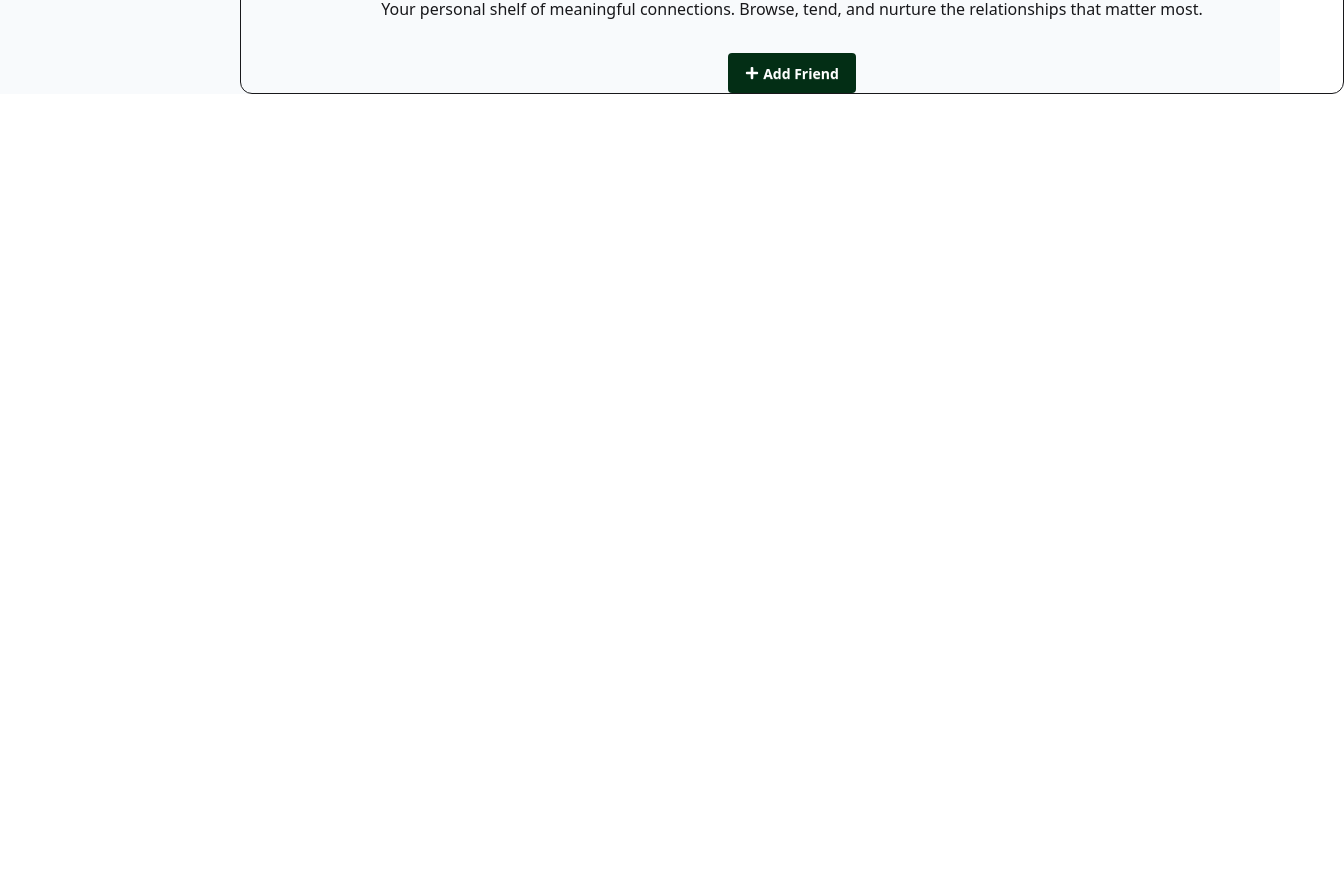
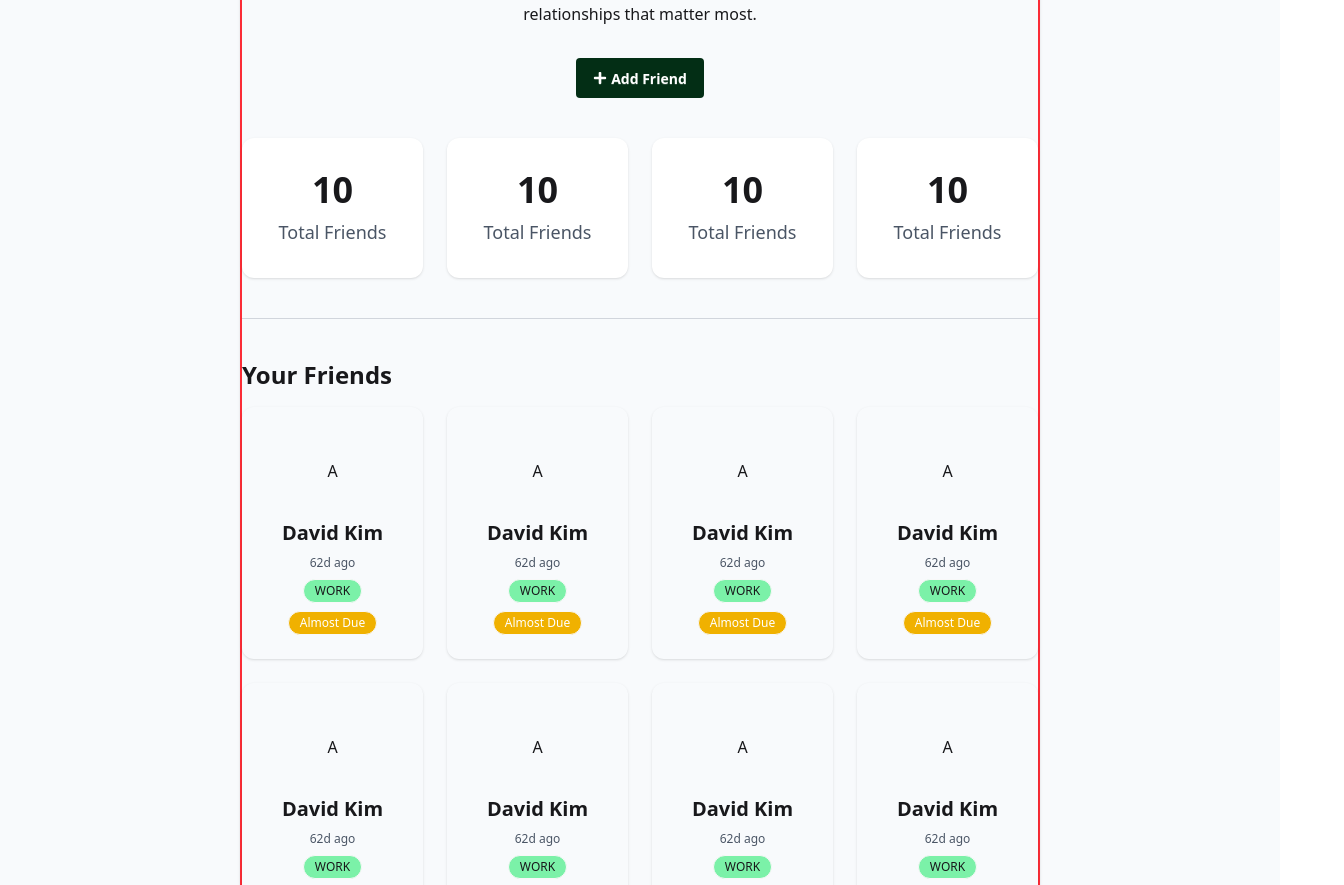
Before and after one commit to moziful/Assignment-07, a Next.js app: page / in a window 1280 px wide. Shown: the part 200-1085 px from the top of the page, 1344 px wide, since content can reach past the window. Before the commit the page ends 800 px from the top, so only its background shows below. Built offline with nearby package versions, Linux system fonts and the light colour scheme.

Commit message:
Added Stats and Friends Crad Layout

```diff
--- a/src/app/banner/page.jsx
+++ b/src/app/banner/page.jsx
@@ -6,14 +6,16 @@ const whiteText = "text-white";
 
 const Banner = () => {
   return (
-    <div className="w-276 mx-auto flex flex-col justify-center items-center gap-8 rounded-xl border">
+    <div className="w-full mx-auto flex flex-col justify-center items-center text-center gap-8 rounded-xl">
       <div className="flex flex-col gap-4">
         <h1 className="text-5xl font-bold">
           Friends to keep close in your life
         </h1>
         <p>
           Your personal shelf of meaningful connections. Browse, tend, and
-          nurture the relationships that matter most.
+          nurture the
+          <br />
+          relationships that matter most.
         </p>
       </div>
       <LinkedButtonWithIcon
--- /dev/null
+++ b/src/app/friendscard/page.jsx
@@ -0,0 +1,21 @@
+const FriendCard = () => {
+  return (
+    <div className="p-6 flex flex-col gap-2 justify-center items-center rounded-xl shadow">
+      <div className="w-20 h-20 flex justify-center items-center rounded-full">
+        A
+      </div>
+      <div className="flex flex-col gap-2">
+        <h4 className="text-xl font-semibold">David Kim</h4>
+        <p className="text-xs text-center text-gray-600">62d ago</p>
+      </div>
+      <button className="text-xs font-medium badge rounded-full bg-green-300">
+        WORK
+      </button>
+      <button className="text-xs font-medium badge rounded-full text-white bg-yellow-500">
+        Almost Due
+      </button>
+    </div>
+  );
+};
+
+export default FriendCard;
--- a/src/app/layout.js
+++ b/src/app/layout.js
@@ -23,9 +23,9 @@ export default function RootLayout({ children }) {
       lang="en"
       className={`${geistSans.variable} ${geistMono.variable} h-full antialiased`}
     >
-      <body className="flex flex-col bg-[#F8FAFC]">
+      <body className="flex flex-col gap-10 bg-[#F8FAFC]">
         <Navbar />
-        <main className="pt-15 mx-60 flex flex-col gap-10">{children}</main>
+        <main className="mx-60 flex flex-col gap-10">{children}</main>
       </body>
     </html>
   );
--- a/src/app/page.js
+++ b/src/app/page.js
@@ -1,9 +1,34 @@
 import Banner from "./banner/page";
+import StatsCard from "./statscard/page";
+import FriendCard from "./friendscard/page"
 
 export default function Home() {
   return (
-    <div>
+    <div className="flex flex-col gap-10 border-2 border-red-500 rounded-xl shadow">
       <Banner />
+      <div className="grid grid-cols-4 gap-6">
+        <StatsCard />
+        <StatsCard />
+        <StatsCard />
+        <StatsCard />
+      </div>
+      <hr className="border-t border-gray-300" />
+      <div className="flex flex-col gap-4">
+        <h3 className="text-2xl font-semibold">Your Friends</h3>
+        <div className="grid grid-cols-4 gap-6">
+          <FriendCard />
+          <FriendCard />
+          <FriendCard />
+          <FriendCard />
+          <FriendCard />
+          <FriendCard />
+          <FriendCard />
+          <FriendCard />
+          <FriendCard />
+          <FriendCard />
+          <FriendCard />
+        </div>
+      </div>
     </div>
   );
 }
--- /dev/null
+++ b/src/app/statscard/page.jsx
@@ -0,0 +1,10 @@
+const StatsCard = () => {
+  return (
+    <div className="flex flex-col gap-2 bg-white text-center rounded-xl shadow py-8">
+      <h2 className="text-4xl font-bold">10</h2>
+      <p className="text-lg text-center text-gray-600">Total Friends</p>
+    </div>
+  );
+};
+
+export default StatsCard;
```
